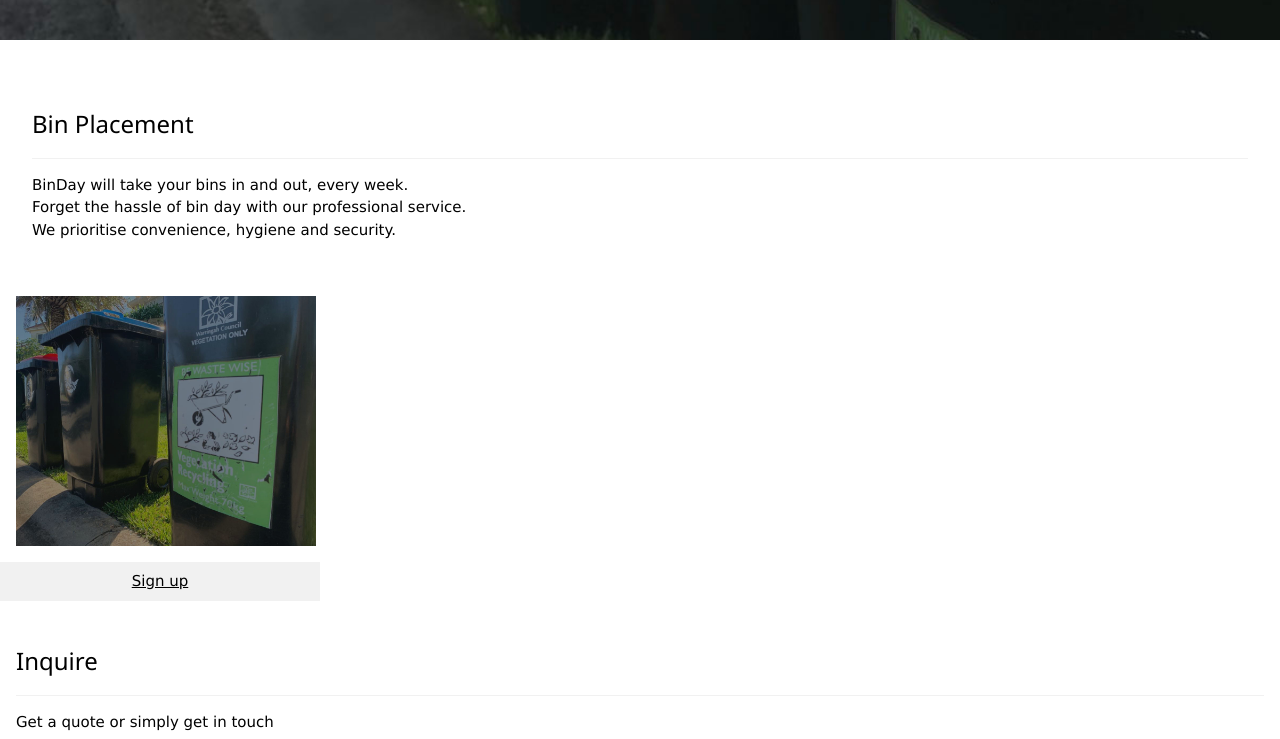
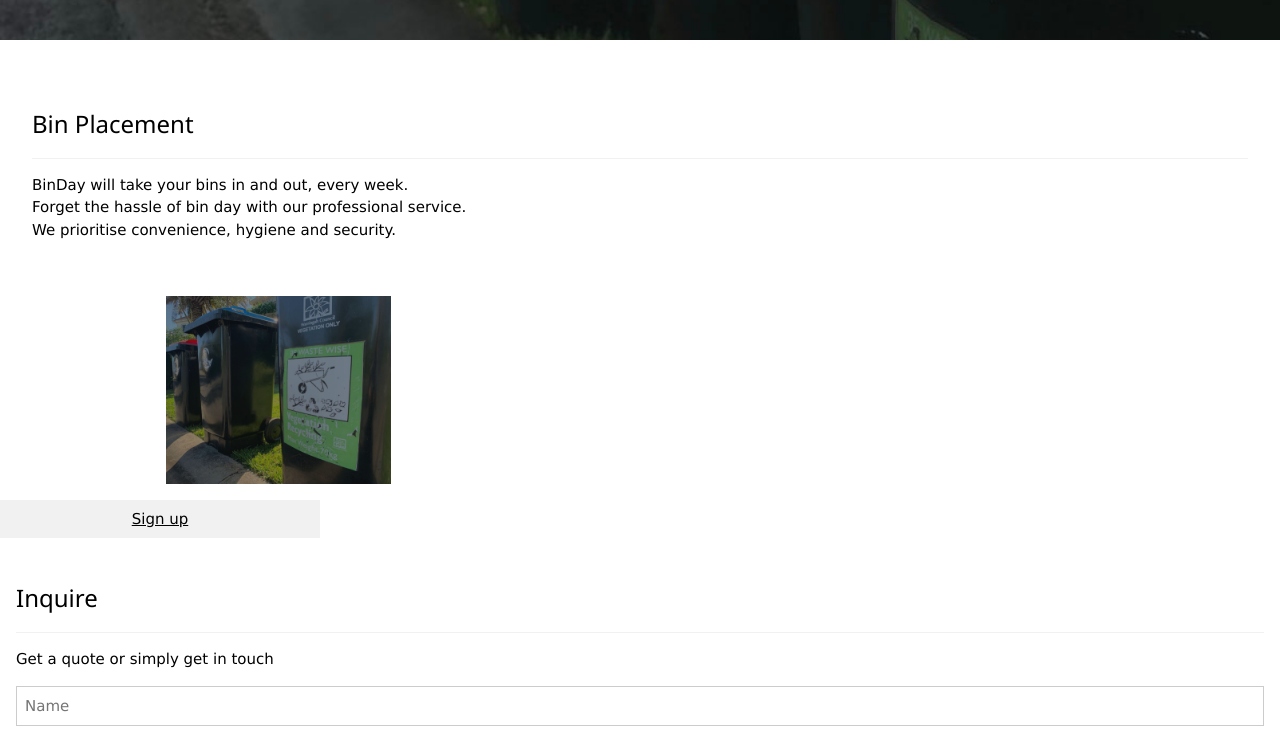
Before and after one commit to SydneyBinDay/Binday, a plain HTML site: page index.html in a window 1280 px wide. Shown: the part 567-1306 px from the top of the page. Drawn offline with Linux system fonts and the light colour scheme.

Commit message:
Update index.html

```diff
--- a/index.html
+++ b/index.html
@@ -44,7 +44,6 @@
 
   <!-- Project Section -->
 
-  <!-- Page Photo -->
   <div class="w3-content w3-padding" style="max-width:1564px">
     <div class="w3-container w3-padding-32" id="Bin_placement">
       <h3 class="w3-border-bottom w3-border-light-grey w3-padding-16">Bin Placement</h3>
@@ -52,8 +51,8 @@
       <p> BinDay will take your bins in and out, every week. <br> Forget the hassle of bin day with our professional service. <br> We prioritise convenience, hygiene and security. </p>
   </div>
 </div>
-
-  <div class="w3-row-padding">
+ <!-- Page Photo -->
+  <div class="w3-content w3-row-padding">
     <div class="w3-col l3 m6 w3-margin-bottom">
       <div class="w3-display-container">
         <img src="img/Glowing bins dark.jpg"alt="Bins" style="width:100%"> <!-- Bin placement dark.png This is the graphic -->
```
